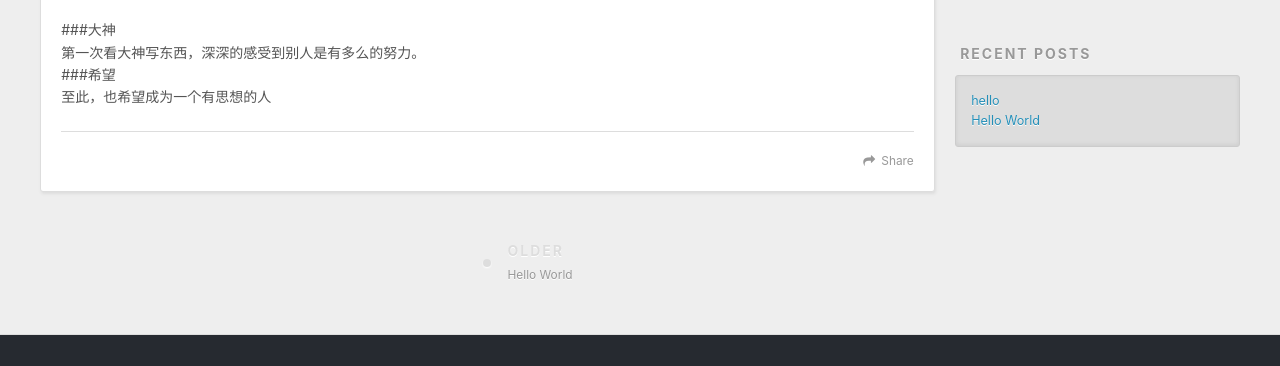
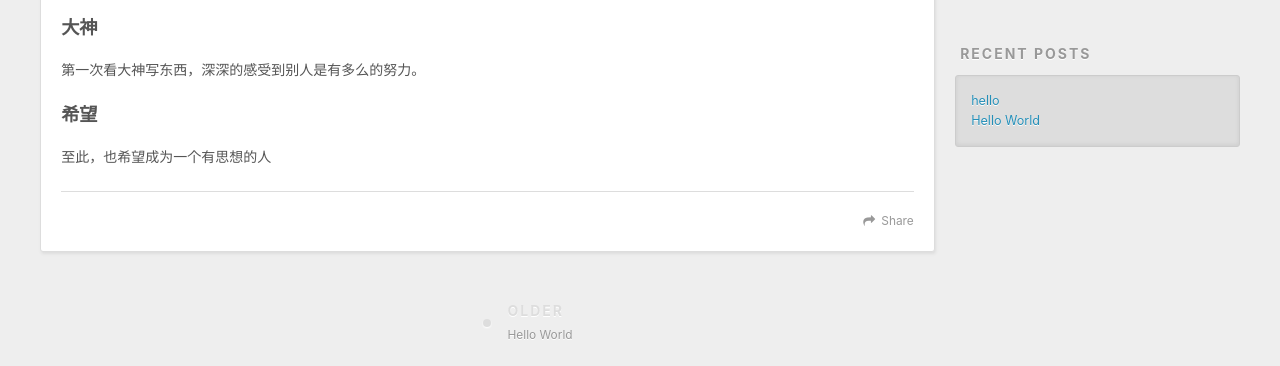
Before and after one commit to rjm1990/rjm1990.github.io, a plain HTML site: page 2020/03/28/hello/index.html in a window 1280 px wide. Shown: the part 434-800 px from the top of the page. Drawn offline with nearby package versions, Linux system fonts and the light colour scheme.

Commit message:
Site updated: 2020-03-28 17:15:53

```diff
--- a/2020/03/28/hello/index.html
+++ b/2020/03/28/hello/index.html
@@ -7,15 +7,15 @@
 
   <title>hello | Hexo</title>
   <meta name="viewport" content="width=device-width, initial-scale=1, maximum-scale=1">
-  <meta name="description" content="###大神  第一次看大神写东西，深深的感受到别人是有多么的努力。###希望  至此，也希望成为一个有思想的人">
+  <meta name="description" content="大神  第一次看大神写东西，深深的感受到别人是有多么的努力。 希望  至此，也希望成为一个有思想的人">
 <meta property="og:type" content="article">
 <meta property="og:title" content="hello">
 <meta property="og:url" content="http://yoursite.com/2020/03/28/hello/index.html">
 <meta property="og:site_name" content="Hexo">
-<meta property="og:description" content="###大神  第一次看大神写东西，深深的感受到别人是有多么的努力。###希望  至此，也希望成为一个有思想的人">
+<meta property="og:description" content="大神  第一次看大神写东西，深深的感受到别人是有多么的努力。 希望  至此，也希望成为一个有思想的人">
 <meta property="og:locale" content="en_US">
 <meta property="article:published_time" content="2020-03-28T09:12:00.000Z">
-<meta property="article:modified_time" content="2020-03-28T09:12:56.719Z">
+<meta property="article:modified_time" content="2020-03-28T09:15:46.221Z">
 <meta property="article:author" content="John Doe">
 <meta name="twitter:card" content="summary">
 
@@ -88,7 +88,8 @@
 
     <div class="article-entry" itemprop="articleBody">
 
-        <p>###大神<br>  第一次看大神写东西，深深的感受到别人是有多么的努力。<br>###希望<br>  至此，也希望成为一个有思想的人</p>
+        <h3 id="大神"><a href="#大神" class="headerlink" title="大神"></a>大神</h3><p>  第一次看大神写东西，深深的感受到别人是有多么的努力。</p>
+<h3 id="希望"><a href="#希望" class="headerlink" title="希望"></a>希望</h3><p>  至此，也希望成为一个有思想的人</p>
 
 
     </div>
```
Also changed, not shown: index.html (+2 -1 lines).
